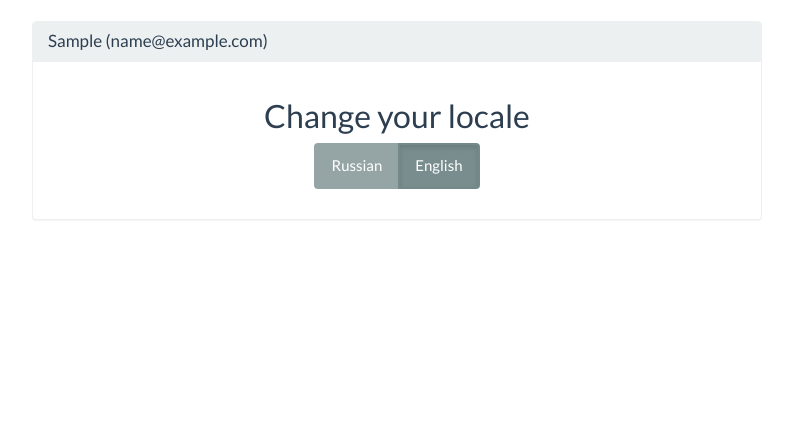
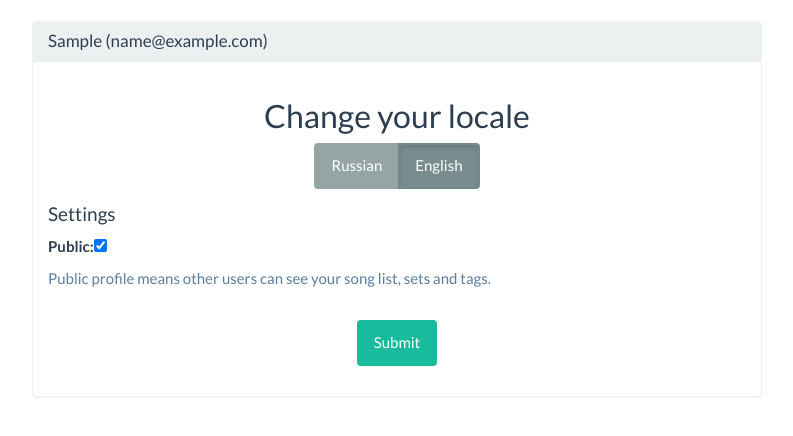
Before and after one commit to dstarod/songbook, a Django app: page /accounts/profile/ in a window 1280 px wide. Shown: the part 60-496 px from the top of the page, without its empty margins (243-1036 px from the left). Run offline with Django 3.2, Linux system fonts and the light colour scheme; a user stored in the database is signed in; tables that the repository leaves empty hold one stand-in row (values such as "Sample post"); some libraries are stand-ins or nearby versions; some web fonts are replaced.

Commit message:
Add field to profile: public

```diff
--- a/chords/admin.py
+++ b/chords/admin.py
@@ -32,11 +32,15 @@ class SongProfileAdmin(admin.ModelAdmin):
 class PlaylistAdmin(admin.ModelAdmin):
     list_display = ('title', 'user')
 
+class ProfileAdmin(admin.ModelAdmin):
+    list_display = ('user', 'public')
+    list_filter = ('public',)
+
 
 admin.site.register(models.Song, SongAdmin)
 # admin.site.register(models.Song)
 admin.site.register(models.Tag, TagAdmin)
 # admin.site.register(models.Tag)
-admin.site.register(models.Profile)
+admin.site.register(models.Profile, ProfileAdmin)
 admin.site.register(models.Playlist, PlaylistAdmin)
 admin.site.register(models.SongProfile, SongProfileAdmin)
--- a/chords/forms.py
+++ b/chords/forms.py
@@ -1,5 +1,5 @@
 from django import forms
-from .models import Song, Tag, SongProfile, Playlist
+from .models import Song, Tag, SongProfile, Playlist, Profile
 from django.utils.translation import ugettext_lazy as _
 
 
@@ -18,6 +18,12 @@ class SongProfileModelForm(forms.ModelForm):
             'translator': forms.TextInput(attrs={'class': 'form-control'}),
             'year': forms.TextInput(attrs={'class': 'form-control'}),
         }
+
+
+class ProfileForm(forms.ModelForm):
+    class Meta:
+        model = Profile
+        fields = ['public']
 
 
 class SongModelForm(forms.ModelForm):
--- a/chords/models.py
+++ b/chords/models.py
@@ -79,6 +79,10 @@ class Profile(models.Model):
     user = models.OneToOneField(AUTH_USER_MODEL, related_name='profile')
     # image = ResizedImageField(upload_to='avatars')
     # pagesize = models.SmallIntegerField(null=False, blank=False, default=10, verbose_name=_('Page size'))
+    public = models.BooleanField(default=False, null=False, verbose_name=_('Public'))
+
+    def __str__(self):
+        return self.user.username
 
 
 class Playlist(models.Model):
--- a/chords/templates/registration/profile.html
+++ b/chords/templates/registration/profile.html
@@ -30,6 +30,20 @@
                         </div>
                     </div>
                 </form>
+
+                <h4>{% trans 'Settings' %}</h4>
+
+                <form action="" method="post">
+                    {% csrf_token %}
+
+                    {% load bootstrap %}
+                    {{ form|bootstrap }}
+                    <span class="help-block">{% trans 'Public profile means other users can see your song list, sets and tags.' %}</span>
+                    <div class="form-group text-center">
+                        <br>
+                        <input type="submit" class="btn btn-success" value="{% trans 'Submit' %}">
+                    </div>
+                </form>
             </div>
         </div>
     </div>
--- a/chords/urls.py
+++ b/chords/urls.py
@@ -16,6 +16,7 @@ urlpatterns = [
     url(r'^song/delete/(?P<pk>[0-9]+)/$', login_required(views.SongDelete.as_view()), name='song_delete'),
 
     url(r'^song/copy/(?P<pk>[0-9]+)/$', login_required(views.copy_song), name='song_copy'),
+    url(r'^song/list/(?P<user_id>[0-9]+)/$', login_required(views.SongsListUser.as_view()), name='song_list_user'),
 
     url(r'^tag/(?P<pk>[0-9]+)/$', login_required(views.TagDetail.as_view()), name='tag'),
     url(r'^tag/list/$', login_required(views.TagList.as_view()), name='tag_list'),
--- a/chords/views.py
+++ b/chords/views.py
@@ -4,8 +4,8 @@ from django.contrib.auth import authenticate, login
 from django.contrib.auth import logout
 from django.views import generic
 from django.core.urlresolvers import reverse_lazy
-from .models import Song, Tag, SongProfile, Playlist
-from .forms import LoginForm, SongModelForm, SongProfileModelForm
+from .models import Song, Tag, SongProfile, Playlist, Profile
+from .forms import LoginForm, SongModelForm, SongProfileModelForm, ProfileForm
 from django.db.models import Q
 
 
@@ -65,12 +65,11 @@ class SongsList(generic.ListView):
 
 class SongsListPublic(generic.ListView):
     context_object_name = 'songs'
-    paginate_by = 16
     template_name = 'chords/published_list.html'
 
     def get_queryset(self):
         # Only users songs or public
-        return Song.objects.filter(Q(public=True) & Q(approved=True))
+        return Song.objects.filter(Q(public=True) & Q(approved=True)).order_by('?')[0:5]
 
 
 class SongDetail(generic.DetailView):
@@ -195,9 +194,18 @@ class TagEdit(generic.UpdateView):
 
 
 def profile(request):
+
+    prof = Profile.objects.filter(user=request.user).get_or_create(defaults={'public': False})[0]
+    form = ProfileForm(instance=prof)
+
+    if request.method == 'POST':
+        form = ProfileForm(request.POST, instance=prof)
+        if form.is_valid():
+            form.save()
+
     return render(
         request, template_name='registration/profile.html',
-        context={}
+        context={'form': form}
     )
 
 
@@ -209,3 +217,23 @@ def copy_song(request, pk):
     song.approved = False
     song.save()
     return redirect(reverse_lazy('songs:song_list'))
+
+
+class SongsListUser(generic.ListView):
+    context_object_name = 'songs'
+    template_name = 'chords/song_list.html'
+    paginate_by = 16
+
+    def __init__(self, **kwargs):
+        super(SongsListUser, self).__init__(**kwargs)
+        self.user_id = 0
+
+    def dispatch(self, request, *args, **kwargs):
+        self.user_id = kwargs.get('user_id', 0)
+        return super(SongsListUser, self).dispatch(request, *args, **kwargs)
+
+    def get_queryset(self):
+        # Only users songs or public
+        return Song.objects.filter(
+            Q(public=True) & Q(user__profile__public=True) & Q(user_id__exact=self.user_id)
+        )
```
Also changed, not shown: chords/templates/chords/published_list.html (+0 -20 lines), README.md.
